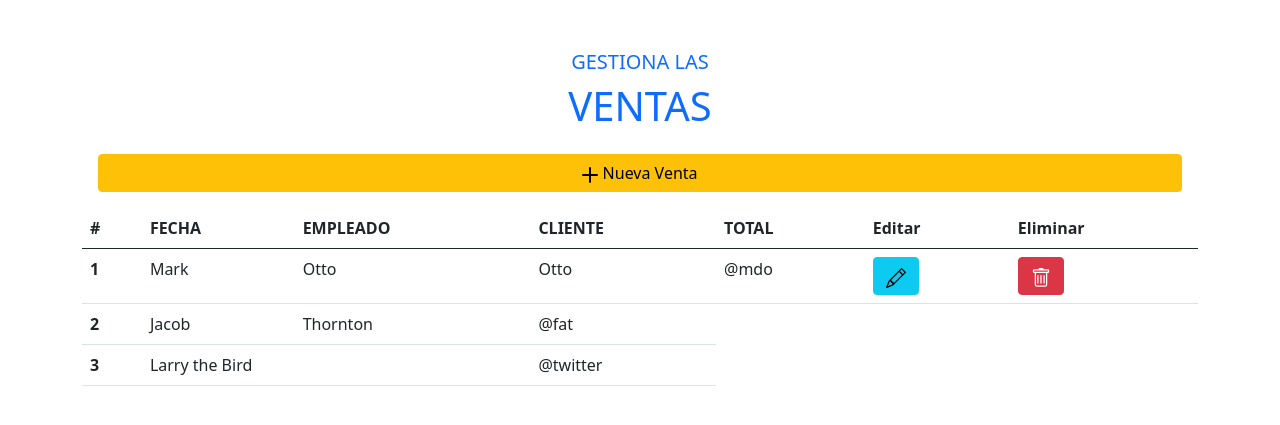
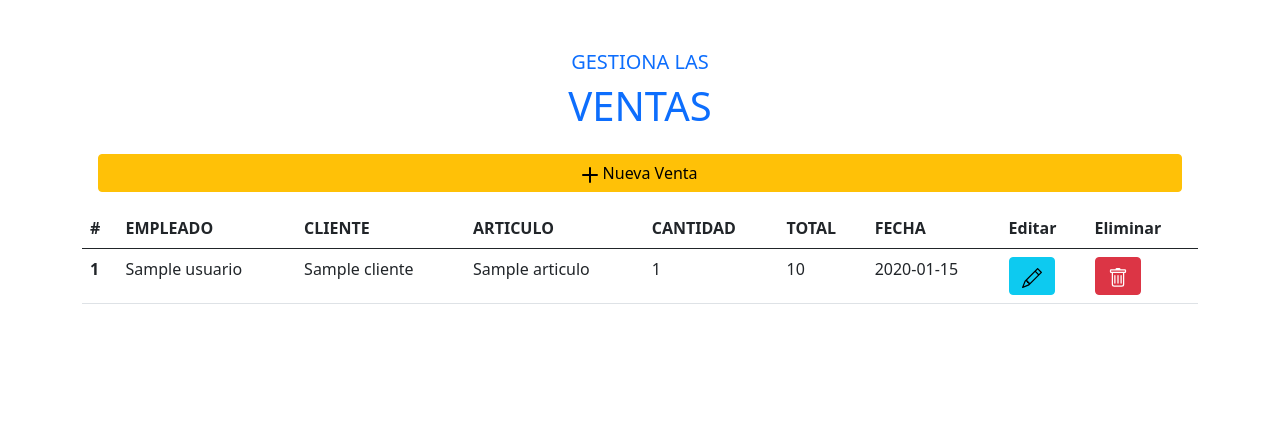
Before and after one commit to JuanJo53/bast-vol, a PHP site: page /view/sales.php in a window 1280 px wide. Shown: the part 56-481 px from the top of the page. Run offline with PHP 8.4, Linux system fonts and the light colour scheme; the visitor is signed in with stand-in values (Sample User, id 1); tables that the repository leaves empty hold one stand-in row (values such as "Sample post").

Commit message:
small fixes, sales CRUD almost done

```diff
--- a/base de datos/bd_bastvol.sql
+++ b/base de datos/bd_bastvol.sql
@@ -38,7 +38,7 @@ CREATE TABLE `ARTICULO`
 	`ART_NOMBRE` VARCHAR(50) NULL,
 	`ID_CATEGORIA` INT NULL,
 	`ID_PROVEEDOR` INT NULL,
-	`ART_PRECIO` INT NULL,
+	`ART_PRECIO` decimal(12,6) NULL,
 	`ART_STOCK` INT NULL,
 	CONSTRAINT `PK_ARTICULO` PRIMARY KEY (`ART_ID` ASC)
 )
@@ -72,7 +72,7 @@ CREATE TABLE `DETALLEVENTA`
 	`ID_ARTICULO` INT NOT NULL,
 	`DV_CANTIDAD` INT NULL,
 	`ID_VENTA` INT NOT NULL,
-	`DV_SUBTOTAL` INT NULL,
+	`DV_SUBTOTAL` decimal(12,6)	NULL,
 	CONSTRAINT `PK_DETALLEVENTA` PRIMARY KEY (`DV_ID` ASC)
 )
 
--- a/controller/login.php
+++ b/controller/login.php
@@ -12,7 +12,7 @@
         if ($result->num_rows > 0) {
             while ($row = $result->fetch_array()) {
                 if($password==$row['USR_PASSWORD']){
-                    $cod_usuario=$row['USR_CODIGO'];
+                    $cod_usuario=$row['USR_ID'];
                     $_SESSION['CODIGO']=$cod_usuario;
                     $_SESSION['USUARIO']=$username;
                     $_SESSION['PASSWORD']=$row['USR_PASSWORD'];
--- /dev/null
+++ b/controller/sales/getSales.php
@@ -0,0 +1,71 @@
+<?php
+    include '../model/Sale.php';
+    include '../model/Client.php';
+    include '../model/Product.php';
+    function showSales(){
+        $sale = new Sale;
+        $sales = $sale->getAllSales();
+        $salesHtml='';
+        if(!empty($sales)){
+            while($row=$sales->fetch_array()){
+                $salesHtml.="
+                <tr>
+                    <th scope='row'>".$row['VEN_ID']."</th>
+                    <td>".$row['USR_NOMBRES']."</td>
+                    <td>".$row['CLI_NOMBRE']."</td>
+                    <td>".$row['ART_NOMBRE']."</td>
+                    <td>".$row['DV_CANTIDAD']."</td>
+                    <td>".$row['VEN_TOTAL']."</td>
+                    <td>".$row['VEN_FECHA']."</td>
+                    <td>
+                        <button class='btn btn-info openEditModal' data-bs-toggle='modal' data-bs-target='#editSaleModal' role='button' type='submit' id='saleIdEdit' name='saleIdEdit' data-id='".$row['VEN_ID']."'>
+                            <svg xmlns='http://www.w3.org/2000/svg' width='20' height='20' fil='currentColor' class='bi bi-pencil' viewBox='0 0 16 16'>
+                            <path d='M12.146.146a.5.5 0 0 1 .708 0l3 3a.5.5 0 0 1 0 .708l-10 10a.5.5 0 0 1-.168.11l-5 2a.5.5 0 0 1-.65-.65l2-5a.5.5 0 0 1 .11-.168l10-10zM11.207 2.5 13.5 4.793 14.793 3.5 12.5 1.207 11.207 2.5zm1.586 3L10.5 3.207 4 9.707V10h.5a.5.5 0 0 1 .5.5v.5h.5a.5.5 0 0 1 .5.5v.5h.293l6.5-6.5zm-9.761 5.175-.106.106-1.528 3.821 3.821-1.528.106-.106A.5.5 0 0 1 5 12.5V12h-.5a.5.5 0 0 1-.5-.5V11h-.5a.5.5 0 0 1-.468-.325z'/>
+                            </svg>
+                        </button>
+                    </td>
+                    <td>
+                        <button class='btn btn-danger openDeleteModal' data-bs-toggle='modal' data-bs-target='#delSaleModal' role='button' id='saleIdDel' name='saleIdDel' data-id='".$row['VEN_ID']."'>
+                            <svg xmlns='http://www.w3.org/2000/svg' width='20' height='20' fill='currentColor' class='bi bi-trash' viewBox='0 0 16 16'>
+                            <path d='M5.5 5.5A.5.5 0 0 1 6 6v6a.5.5 0 0 1-1 0V6a.5.5 0 0 1 .5-.5zm2.5 0a.5.5 0 0 1 .5.5v6a.5.5 0 0 1-1 0V6a.5.5 0 0 1 .5-.5zm3 .5a.5.5 0 0 0-1 0v6a.5.5 0 0 0 1 0V6z'/>
+                            <path fill-rule='evenodd' d='M14.5 3a1 1 0 0 1-1 1H13v9a2 2 0 0 1-2 2H5a2 2 0 0 1-2-2V4h-.5a1 1 0 0 1-1-1V2a1 1 0 0 1 1-1H6a1 1 0 0 1 1-1h2a1 1 0 0 1 1 1h3.5a1 1 0 0 1 1 1v1zM4.118 4 4 4.059V13a1 1 0 0 0 1 1h6a1 1 0 0 0 1-1V4.059L11.882 4H4.118zM2.5 3V2h11v1h-11z'/>
+                            </svg>
+                        </button>
+                    </td>
+                </tr>";
+            }
+        }else{
+            $salesHtml.="<tr><th style='color:red';>¡No hay nada que mostrar!</th></tr>";
+        }
+        return $salesHtml;
+    }
+    function showClients(){
+        $client = new Client;
+        $clients = $client->getAllClients();
+        $clientsHtml='';
+        if(!empty($clients)){
+            while($row=$clients->fetch_array()){
+                $clientsHtml.="
+                    <option value='".$row['CLI_ID']."'>".$row['CLI_NIT']."</option>";
+            }
+        }else{
+            $clientsHtml.="<option style='color:red';>¡No hay nada que mostrar!</option>";
+        }
+        return $clientsHtml;
+    }
+    function showProducts(){
+        $product = new Product;
+        $products = $product->getAllProducts();
+        $productsHtml='';
+        if(!empty($products)){
+            while($row=$products->fetch_array()){
+                $productsHtml.="
+                    <option value='".$row['ART_ID']."'>".$row['ART_NOMBRE']."</option>";
+            }
+        }else{
+            $productsHtml.="<option style='color:red';>¡No hay nada que mostrar!</option>";
+        }
+        return $productsHtml;
+    }
+
+?>
--- a/model/Sale.php
+++ b/model/Sale.php
@@ -1,47 +1,88 @@
 <?php
 include_once 'DataBase.php';
 	class Sale extends DB{
-		var $sql2;
 		public function getAllSales(){
-			$sql = "SELECT * FROM user where nombre = '$user' and contraseña = '$pass'";
+			$sql = "SELECT v.VEN_ID, u.USR_NOMBRES, c.CLI_NOMBRE, a.ART_NOMBRE, dv.DV_CANTIDAD, v.VEN_TOTAL, v.VEN_FECHA
+					FROM venta v, detalleventa dv, usuario u, cliente c, articulo a
+					WHERE v.VEN_ID=dv.ID_VENTA
+					AND v.ID_USUARIO=u.USR_ID
+					AND v.ID_CLIENTE=c.CLI_ID
+					AND dv.ID_ARTICULO=a.ART_ID
+					AND dv.ID_VENTA=v.VEN_ID
+					ORDER BY v.VEN_ID ASC";
 			$result = $this->connect()->query($sql);
-			$numrows = $result->num_rows;
-			if($numrows == 1){
-				return true;
+			if($result->num_rows>0){
+				return $result;
 			}else{
 				return false;
 			}
 		}
 		public function getSaleById($id){
-			$sql = "SELECT identificador FROM user where nombre = '$user' and contraseña = '$pass'";
+			$sql = "SELECT v.VEN_ID, u.USR_NOMBRES, c.CLI_NOMBRE, a.ART_NOMBRE, dv.DV_CANTIDAD, v.VEN_TOTAL, v.VEN_FECHA
+					FROM venta v, detalleventa dv, usuario u, cliente c, articulo a
+					WHERE v.VEN_ID=dv.ID_VENTA
+					AND v.ID_USUARIO=u.USR_ID
+					AND v.ID_CLIENTE=c.CLI_ID
+					AND v.ID_ARTICULO=a.ART_ID
+					AND dv.ID_VENTA=v.VEN_ID
+					AND v.VEN_ID='$id'";
 			$result = $this->connect()->query($sql);
-			$row2 = $result->fetch_assoc();
-            $valor=$row2['identificador'];
-            return $valor;
+			if($result->num_rows>0){
+				return $result;
+			}else{
+				return false;
+			}
 		}
-		public function updateSale($id){
-			$sql2 = "SELECT * FROM user where nombre = '$user' and contraseña = '$pass' and identificador = 'ACA'";
-			$result2 = $this->connect()->query($sql2);
-			//$numrows2 = $result2->num_rows;
-			$row2 = $result2->fetch_assoc();
-			$name2=$row2['iduser'];
-			return $name2;
+		public function updateSale($date, $idSale, $idCli, $total, $idProd, $quantity){
+			$sql = "UPDATE venta
+					SET VEN_FECHA='$date',ID_CATEGORIA='$idSale',ID_CLIENTE='$idCli',VEN_TOTAL='$total'
+					WHERE VEN_ID='$id';
+					UPDATE detalleventa
+					SET ID_ARTICULO='$idProd',DV_CANTIDAD='$quantity',DV_SUBTOTAL='$total'
+					WHERE ID_VENTA='$id';";
+			$result = $this->connect();
+			if(mysqli_query($result, $sql)){
+				return 'Exito!';
+			}else{
+				return "Error: " . $sql . "<br>" . mysqli_error($result);
+			}
 		}
 		public function deleteSale($id){
-			$sql3 = "SELECT * FROM user where nombre = '$user' and contraseña = '$pass' and identificador = 'MOD'";
-			$result3 = $this->connect()->query($sql3);
-			//$numrows3 = $result3->num_rows;
-			$row3 = $result3->fetch_assoc();
-			$name3=$row3['iduser'];
-			return $name3;
+			$sql = "DELETE FROM venta WHERE VEN_ID = '$id';
+					DELETE FROM detalleventa WHERE ID_VENTA = '$id';";
+			$result = $this->connect()->query($sql);
+			return $result;
 		}
-		public function newSale($user,$pass){
-			$sql5 = "SELECT * FROM user where nombre = '$user' and contraseña = '$pass' and identificador = 'ADM'";
-			$result5 = $this->connect()->query($sql5);
-			//$numrows5 = $result5->num_rows;
-			$row5 = $result5->fetch_assoc();
-			$name5=$row5['iduser'];
-			return $name5;
+		public function newSale($date,$idUser,$idClient,$quantity,$total){
+			$sql = "INSERT INTO venta(VEN_FECHA, ID_USUARIO, ID_CLIENTE, VEN_TOTAL)
+						VALUES ('$date','$idUser','$idClient','$total');";
+			$result = $this->connect();
+			if(mysqli_query($result, $sql)){
+				return 'Exito!';
+			}else{
+				return "Error: " . $sql . "<br>" . mysqli_error($result);
+			}
+		}
+		public function newSaleDetail($idProd,$quantity,$idSale,$total){
+			$sql = "INSERT INTO detalleventa(ID_ARTICULO, DV_CANTIDAD, ID_VENTA, DV_SUBTOTAL)
+						VALUES ('$idProd','$quantity','$idSale','$total');";
+			$result = $this->connect();
+			if(mysqli_query($result, $sql)){
+				return 'Exito!';
+			}else{
+				return "Error: " . $sql . "<br>" . mysqli_error($result);
+			}
+		}
+		public function getLastSale($usrId){
+			$sql = "SELECT MAX(VEN_ID)
+					FROM venta
+					WHERE ID_USUARIO = '$usrId'";
+			$result = $this->connect()->query($sql);
+			if($result->num_rows>0){
+				return $result;
+			}else{
+				return false;
+			}
 		}
 	}
 
--- a/view/sales.php
+++ b/view/sales.php
@@ -8,6 +8,27 @@
     <link href="https://cdn.jsdelivr.net/npm/bootstrap@5.0.2/dist/css/bootstrap.min.css" rel="stylesheet" integrity="sha384-EVSTQN3/azprG1Anm3QDgpJLIm9Nao0Yz1ztcQTwFspd3yD65VohhpuuCOmLASjC" crossorigin="anonymous">
     <link rel="stylesheet" href="../styles/main.css" />
     <script src="https://ajax.googleapis.com/ajax/libs/jquery/3.4.1/jquery.min.js"></script>
+    <script src="https://code.jquery.com/jquery-3.4.1.min.js" integrity="sha256-CSXorXvZcTkaix6Yvo6HppcZGetbYMGWSFlBw8HfCJo="crossorigin="anonymous"></script>
+	<script src="https://cdn.jsdelivr.net/npm/bootstrap@5.0.2/dist/js/bootstrap.bundle.min.js" integrity="sha384-MrcW6ZMFYlzcLA8Nl+NtUVF0sA7MsXsP1UyJoMp4YLEuNSfAP+JcXn/tWtIaxVXM" crossorigin="anonymous"></script>
+	<script src="https://stackpath.bootstrapcdn.com/bootstrap/4.4.1/js/bootstrap.min.js" integrity="sha384-wfSDF2E50Y2D1uUdj0O3uMBJnjuUD4Ih7YwaYd1iqfktj0Uod8GCExl3Og8ifwB6" crossorigin="anonymous"></script>
+    <script>
+        $(document).on("click", ".openEditModal", function () {
+            var id = $(this).data('id');
+            $(".idInput #saleIdEdit").val( id );
+            $.getJSON('../controller/sales/getSaleDetails.php',{'sale_id':id} ,function( data ) {
+                console.log(data);
+                $(".saleCliIdInput #saleCliIdE").val( data.ID_CLIENTE );
+                $(".saleProdIdInput #saleProdIdE").val( data.ID_ARTICULO );
+                $(".saleQuantInput #saleQuantE").val( data.DV_CANTIDAD );
+            });
+        });
+    </script>
+    <script>
+        $(document).on("click", ".openDeleteModal", function () {
+            var id = $(this).data('id');
+            $(".idDelInput #sale_idDel").val( id );
+        });
+    </script>
 </head>
 <body data-spy="scroll" data-target="#navbar" data-offset="56">
 	<!--Header-->
@@ -104,55 +125,28 @@
                     <thead>
                         <tr>
                             <th scope="col">#</th>
-                            <th scope="col">FECHA</th>
                             <th scope="col">EMPLEADO</th>
                             <th scope="col">CLIENTE</th>
+                            <th scope="col">ARTICULO</th>
+                            <th scope="col">CANTIDAD</th>
                             <th scope="col">TOTAL</th>
+                            <th scope="col">FECHA</th>
                             <th scope="col">Editar</th>
                             <th scope="col">Eliminar</th>
                         </tr>
                     </thead>
                     <tbody>
-                        <tr>
-                            <th scope="row">1</th>
-                            <td>Mark</td>
-                            <td>Otto</td>
-                            <td>Otto</td>
-                            <td>@mdo</td>
-                            <td>
-                                <button class="btn btn-info" data-bs-toggle="modal" data-bs-target="#editSaleModal" role="button">
-                                    <svg xmlns="http://www.w3.org/2000/svg" width="20" height="20" fill="currentColor" class="bi bi-pencil" viewBox="0 0 16 16">
-                                    <path d="M12.146.146a.5.5 0 0 1 .708 0l3 3a.5.5 0 0 1 0 .708l-10 10a.5.5 0 0 1-.168.11l-5 2a.5.5 0 0 1-.65-.65l2-5a.5.5 0 0 1 .11-.168l10-10zM11.207 2.5 13.5 4.793 14.793 3.5 12.5 1.207 11.207 2.5zm1.586 3L10.5 3.207 4 9.707V10h.5a.5.5 0 0 1 .5.5v.5h.5a.5.5 0 0 1 .5.5v.5h.293l6.5-6.5zm-9.761 5.175-.106.106-1.528 3.821 3.821-1.528.106-.106A.5.5 0 0 1 5 12.5V12h-.5a.5.5 0 0 1-.5-.5V11h-.5a.5.5 0 0 1-.468-.325z"/>
-                                    </svg>
-                                </button>
-                            </td>
-                            <td>
-                                <button class="btn btn-danger" data-bs-toggle="modal" data-bs-target="#delSaleModal" role="button">
-                                    <svg xmlns="http://www.w3.org/2000/svg" width="20" height="20" fill="currentColor" class="bi bi-trash" viewBox="0 0 16 16">
-                                    <path d="M5.5 5.5A.5.5 0 0 1 6 6v6a.5.5 0 0 1-1 0V6a.5.5 0 0 1 .5-.5zm2.5 0a.5.5 0 0 1 .5.5v6a.5.5 0 0 1-1 0V6a.5.5 0 0 1 .5-.5zm3 .5a.5.5 0 0 0-1 0v6a.5.5 0 0 0 1 0V6z"/>
-                                    <path fill-rule="evenodd" d="M14.5 3a1 1 0 0 1-1 1H13v9a2 2 0 0 1-2 2H5a2 2 0 0 1-2-2V4h-.5a1 1 0 0 1-1-1V2a1 1 0 0 1 1-1H6a1 1 0 0 1 1-1h2a1 1 0 0 1 1 1h3.5a1 1 0 0 1 1 1v1zM4.118 4 4 4.059V13a1 1 0 0 0 1 1h6a1 1 0 0 0 1-1V4.059L11.882 4H4.118zM2.5 3V2h11v1h-11z"/>
-                                    </svg>
-                                </button>
-                            </td>
-                        </tr>
-                        <tr>
-                            <th scope="row">2</th>
-                            <td>Jacob</td>
-                            <td>Thornton</td>
-                            <td>@fat</td>
-                        </tr>
-                        <tr>
-                            <th scope="row">3</th>
-                            <td colspan="2">Larry the Bird</td>
-                            <td>@twitter</td>
-                        </tr>
+                        <?php
+                            include_once '../controller/sales/getSales.php';
+                            echo showSales();
+                        ?>
                     </tbody>
                 </table>
             </div>
         </div>
 	</div>
 
-    <!-- New Client Modal -->
+    <!-- New Sale Modal -->
     <div class="modal fade" id="newSaleModal" tabindex="-1" aria-labelledby="newSaleModal" aria-hidden="true">
         <div class="modal-dialog">
             <div class="modal-content">
@@ -160,19 +154,29 @@
                     <h5 class="modal-title" id="exampleModalLabel">Nueva Venta</h5>
                     <button type="button" class="btn-close" data-bs-dismiss="modal" aria-label="Close"></button>
                 </div>
-            <form method='post'>
+                <form method='post' action='../controller/sales/newSale.php'>
                     <div class="modal-body">
                         <div class="mb-3">
-                        <label for="sale_date" class="col-form-label">Fecha de la Venta:</label>
-                        <input type="date" class="form-control" id="sale_date" name="sale_date" required>
+                            <label for="saleCliId" class="col-form-label">NIT Cliente:</label>
+                            <select class="form-select" aria-label="Clients select" id="saleCliId" name="saleCliId" required>
+                                <option selected disabled>Ninguna</option>
+                                <?php
+                                    echo showClients();
+                                ?>
+                            </select>
                         </div>
                         <div class="mb-3">
-                        <label for="sale_client" class="col-form-label">Cliente:</label>
-                        <input type="text" class="form-control" id="sale_client" name="sale_client" placeholder="Nombre" required>
+                            <label for="saleProdId" class="col-form-label">Articulo:</label>
+                            <select class="form-select" aria-label="Products select" id="saleProdId" name="saleProdId" required>
+                                <option selected disabled>Ninguna</option>
+                                <?php
+                                    echo showProducts();
+                                ?>
+                            </select>
                         </div>
                         <div class="mb-3">
-                        <label for="sale_total" class="col-form-label">Total:</label>
-                        <input type="number" class="form-control" id="sale_total" name="sale_total" placeholder="100.00" required>
+                            <label for="saleQuant" class="col-form-label">Cantidad:</label>
+                            <input type="number" class="form-control" id="saleQuant" name="saleQuant" placeholder="100" required>
                         </div>
                     </div>
                     <div class="modal-footer">
@@ -195,17 +199,31 @@
                 </div>
                 <form method='put'>
                     <div class="modal-body">
-                    <div class="mb-3">
-                        <label for="client_name" class="col-form-label">Fecha de la Venta:</label>
-                        <input type="date" class="form-control" id="client_name" name="client_name" required>
+                        <div class="mb-3 idInput">
+                            <label for="saleIdEdit" class="col-form-label">ID:</label>
+                            <input type="text" class="form-control" id="saleIdEdit" name="saleIdEdit" readonly>
                         </div>
-                    <div class="mb-3">
-                        <label for="sale_client" class="col-form-label">Cliente:</label>
-                        <input type="text" class="form-control" id="sale_client" name="sale_client" placeholder="Nombre" required>
+                        <div class="mb-3 saleCliIdInput">
+                            <label for="saleCliIdE" class="col-form-label">NIT Cliente:</label>
+                            <select class="form-select" aria-label="Clients select" id="saleCliIdE" name="saleCliIdE" required>
+                                <option selected disabled>Ninguna</option>
+                                <?php
+                                    echo showClients();
+                                ?>
+                            </select>
                         </div>
-                    <div class="mb-3">
-                        <label for="sale_total" class="col-form-label">Total:</label>
-                        <input type="number" step="any" class="form-control" id="sale_total" name="sale_total" placeholder="100.00" required>
+                        <div class="mb-3 saleProdIdInput">
+                            <label for="saleProdIdE" class="col-form-label">Articulo:</label>
+                            <select class="form-select" aria-label="Products select" id="saleProdIdE" name="saleProdIdE" required>
+                                <option selected disabled>Ninguna</option>
+                                <?php
+                                    echo showProducts();
+                                ?>
+                            </select>
+                        </div>
+                        <div class="mb-3 saleQuantInput">
+                            <label for="saleQuantE" class="col-form-label">Cantidad:</label>
+                            <input type="number" class="form-control" id="saleQuantE" name="saleQuantE" placeholder="100" required>
                         </div>
                     </div>
                     <div class="modal-footer">
@@ -226,21 +244,23 @@
                     <h5 class="modal-title" id="exampleModalLabel">¿Esta seguro que desea eliminar esta venta?</h5>
                     <button type="button" class="btn-close" data-bs-dismiss="modal" aria-label="Close"></button>
                 </div>
+                <form method='post' action="../controller/sales/deleteSale.php">
                     <div class="modal-body">
+                        <div class="mb-3 idDelInput">
+                            <label for="sale_idDel" class="col-form-label">ID de la venta por eliminar:</label>
+                            <input type="text" class="form-control" id="sale_idDel" name="sale_idDel" readonly>
+                        </div>
                         <h1 class='badge bg-warning text-dark'>¡Esta accion no se puede deshacer!</h1>
                     </div>
                     <div class="modal-footer">
                         <button type="button" class="btn btn-danger" data-bs-dismiss="modal">Cancelar</button>
-                <button type="button" class="btn btn-success">Si</button>
+                        <button type="submit" class="btn btn-success">Si</button>
                     </div>
+                </form>
             </div>
         </div>
     </div>
     <!-- Delete Sale Modal -->
 
-    <script src="https://code.jquery.com/jquery-3.4.1.min.js" integrity="sha256-CSXorXvZcTkaix6Yvo6HppcZGetbYMGWSFlBw8HfCJo="crossorigin="anonymous"></script>
-	<script src="https://cdn.jsdelivr.net/npm/bootstrap@5.0.2/dist/js/bootstrap.bundle.min.js" integrity="sha384-MrcW6ZMFYlzcLA8Nl+NtUVF0sA7MsXsP1UyJoMp4YLEuNSfAP+JcXn/tWtIaxVXM" crossorigin="anonymous"></script>
-	<script src="https://stackpath.bootstrapcdn.com/bootstrap/4.4.1/js/bootstrap.min.js" integrity="sha384-wfSDF2E50Y2D1uUdj0O3uMBJnjuUD4Ih7YwaYd1iqfktj0Uod8GCExl3Og8ifwB6" crossorigin="anonymous"></script>
-
 </body>
 </html>
```
Also changed, not shown: controller/sales/deleteSale.php (added, +14 -0 lines), controller/sales/getSaleDetails.php (added, +13 -0 lines), controller/sales/newSale.php (added, +27 -0 lines), controller/sales/updateProvider.php (added, +19 -0 lines). Lines whose indentation alone changed are shown as unchanged.
